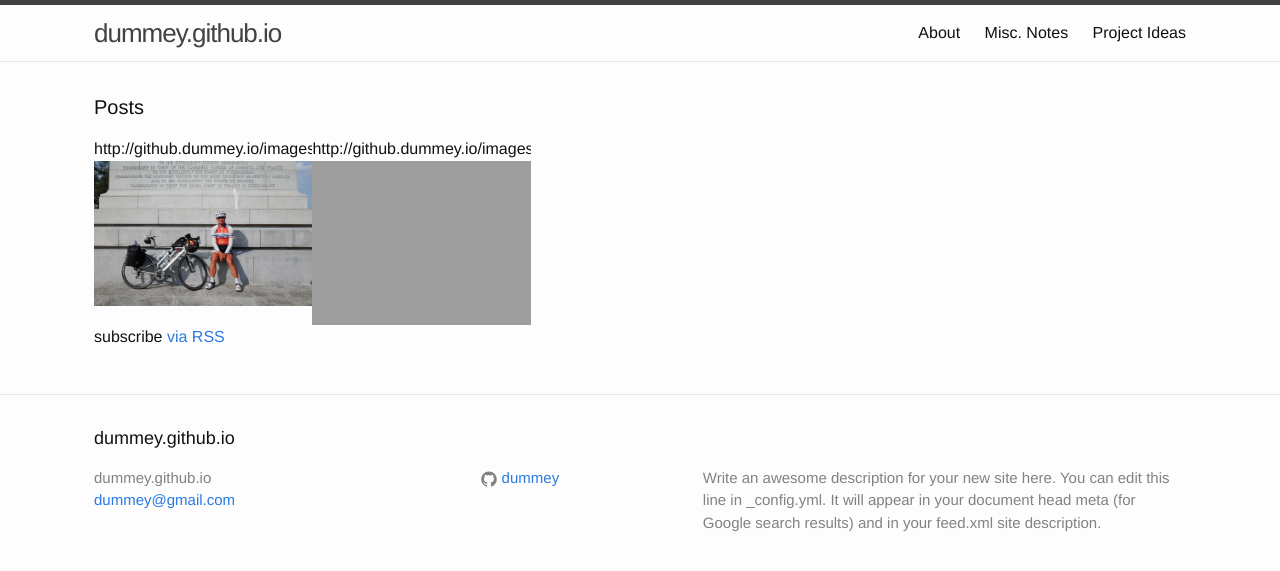
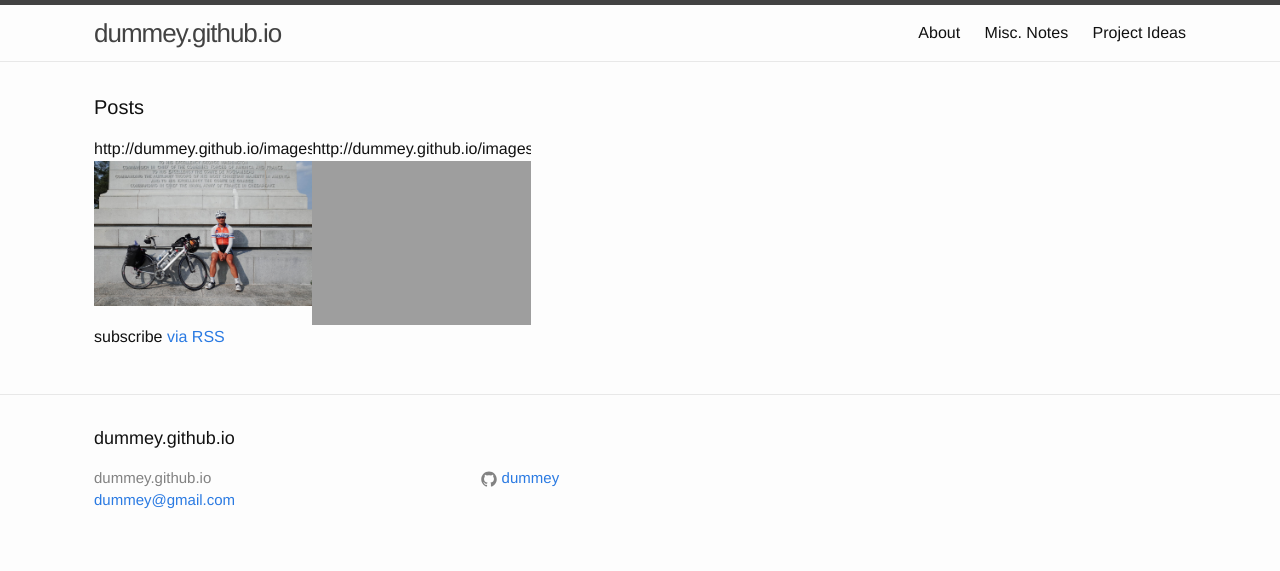
Before and after one commit to dummey/dummey.github.io, a Jekyll site: the page built from index.html, in a window 1280 px wide. Shown: the top 571 px of the page. Built offline with Jekyll 4.4.1, drawn with Linux system fonts in a browser that asks for light colours; nearby versions of some CDN libraries.

Commit message:
Damnit config.

```diff
--- a/_config.yml
+++ b/_config.yml
@@ -1,12 +1,9 @@
 # Site settings
 title: dummey.github.io
 email: dummey@gmail.com
-description: > # this means to ignore newlines until "baseurl:"
-  Write an awesome description for your new site here. You can edit this
-  line in _config.yml. It will appear in your document head meta (for
-  Google search results) and in your feed.xml site description.
+description:
 baseurl: "" # the subpath of your site, e.g. /blog/
-url: "http://github.dummey.io" # the base hostname & protocol for your site
+url: "http://dummey.github.io" # the base hostname & protocol for your site
 twitter_username:
 github_username:  dummey
 
```
